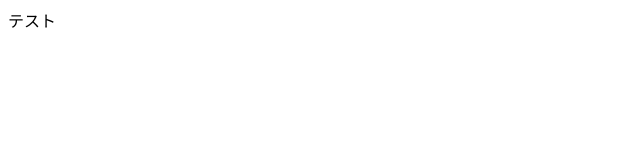
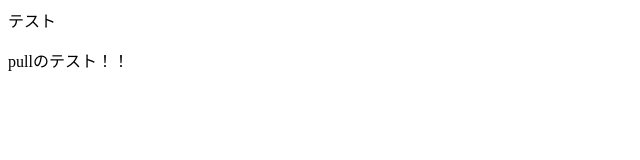
Before and after one commit to maki-dai/git-test, a plain HTML site: page index.html in a window 1280 px wide. Shown: the whole page, without its empty margins (0-640 px from the left). Drawn offline with Linux system fonts and the light colour scheme.

Commit message:
Update index.html

```diff
--- a/index.html
+++ b/index.html
@@ -1 +1,2 @@
 <p>テスト</p>
+<p>pullのテスト！！</p>
```
